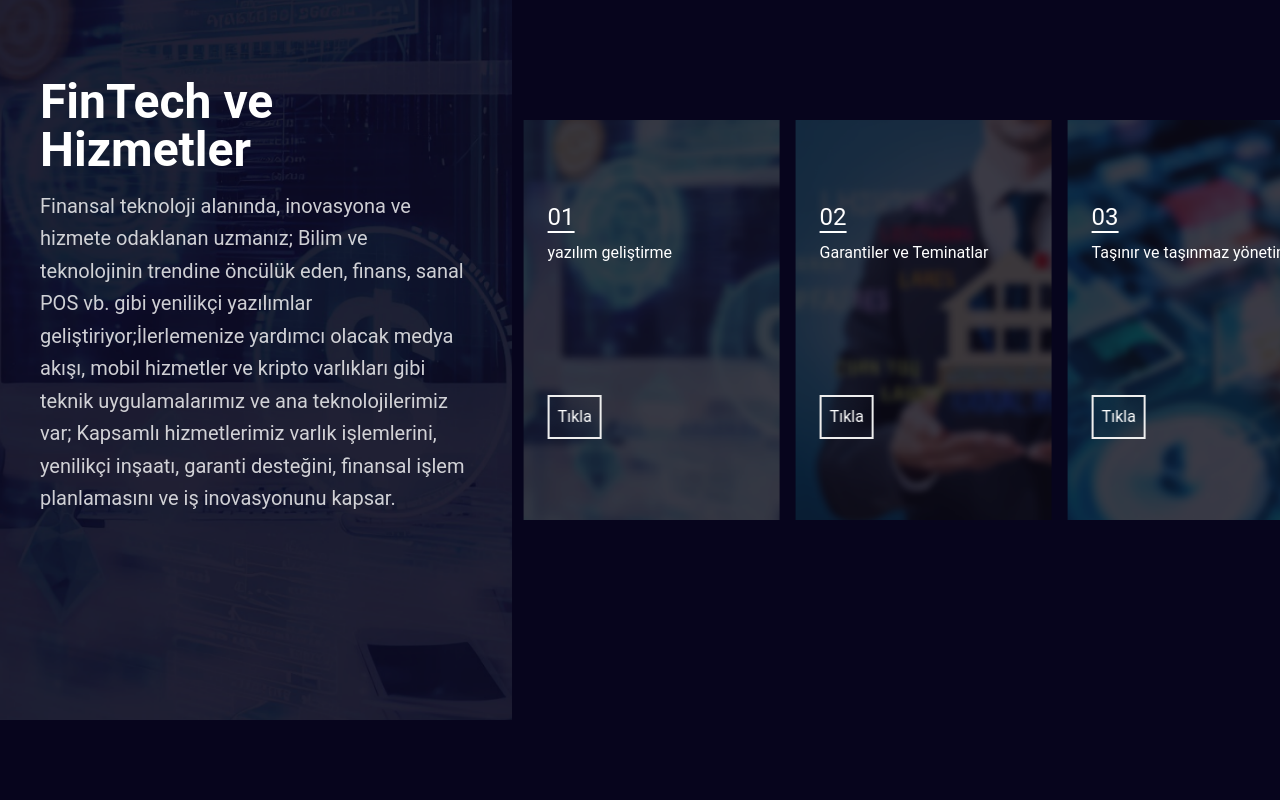
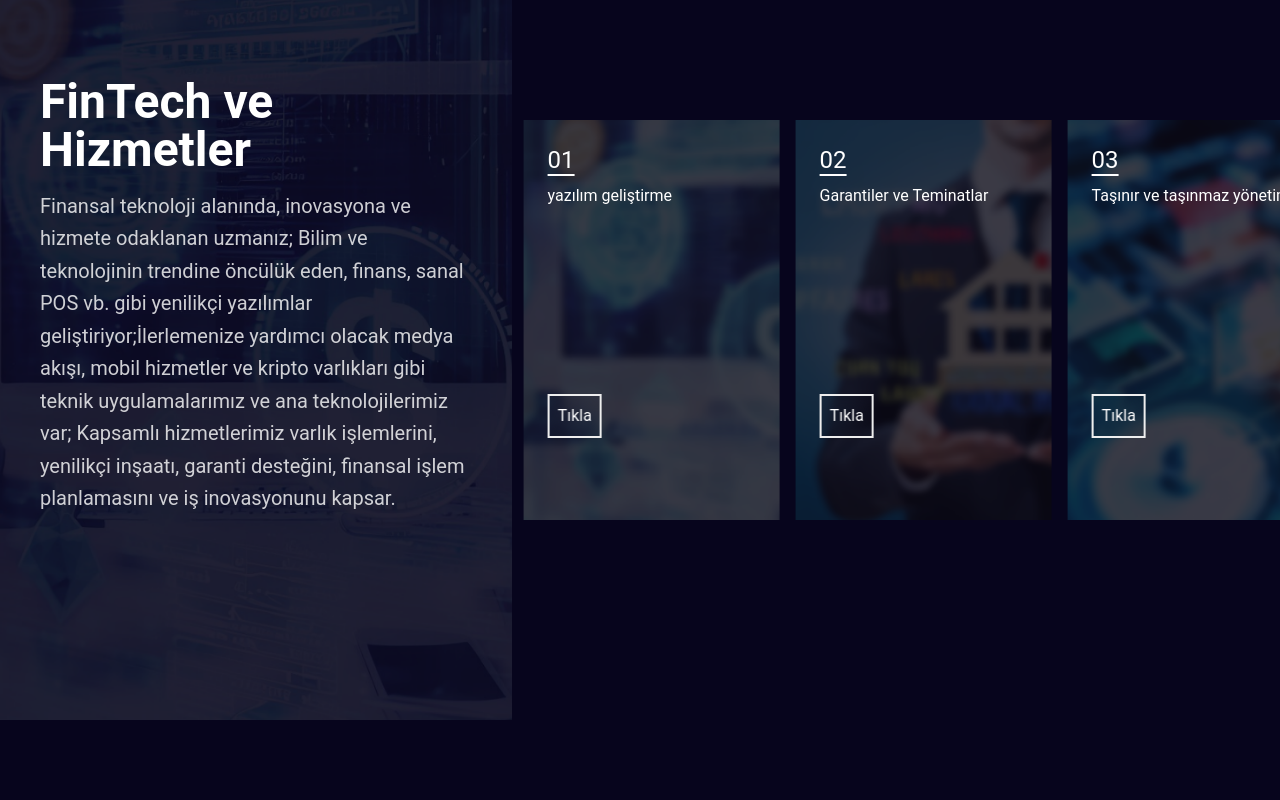
Before and after one commit to mtarikucar/yohointroduction, a React (Vite) app in the folder client/: page / in a window 1280 px wide. Shown: the part 880-1680 px from the top of the page. Built offline with nearby package versions, Linux system fonts and the light colour scheme.

Commit message:
button pixel perfect issue fix

```diff
--- a/client/src/pages/components/SectionCustom.jsx
+++ b/client/src/pages/components/SectionCustom.jsx
@@ -124,18 +124,20 @@ const Card = forwardRef(({number, title, img, isSelected, onSelect, content, del
         >
             <img src={img} alt={title} className="h-full w-full object-cover max-h-[50vh]"/>
 
-            <div id={title} className='absolute inset-0 grid h-full w-full items-center text-white p-6'>
-                <div>
+            <div id={title} className='absolute flex flex-col  justify-between inset-0 h-full w-full  text-white p-6'>
+                <div className={"h-full"}>
                     <span className="text-2xl border-b-2 border-solid border-white mb-2">{number}</span>
                     <p className='mt-2'>{title}</p>
                 </div>
+                <div className={"h-full items-center justify-start flex"}>
 
                     {
                         isSelected
                             ? <p className="mt-4">{content}</p>
-                        : <button className="mt-4 text-white bg-transparent border-2 p-2 backdrop-blur-lg w-fit"
+                            : <button className="mt-4 text-white bg-transparent border-2 p-2 backdrop-blur-lg w-fit flex items-start"
                                       onClick={onSelect}>{t("click")}</button>
                     }
+                </div>
             </div>
         </motion.div>
     );
```
Lines whose indentation alone changed are shown as unchanged.
